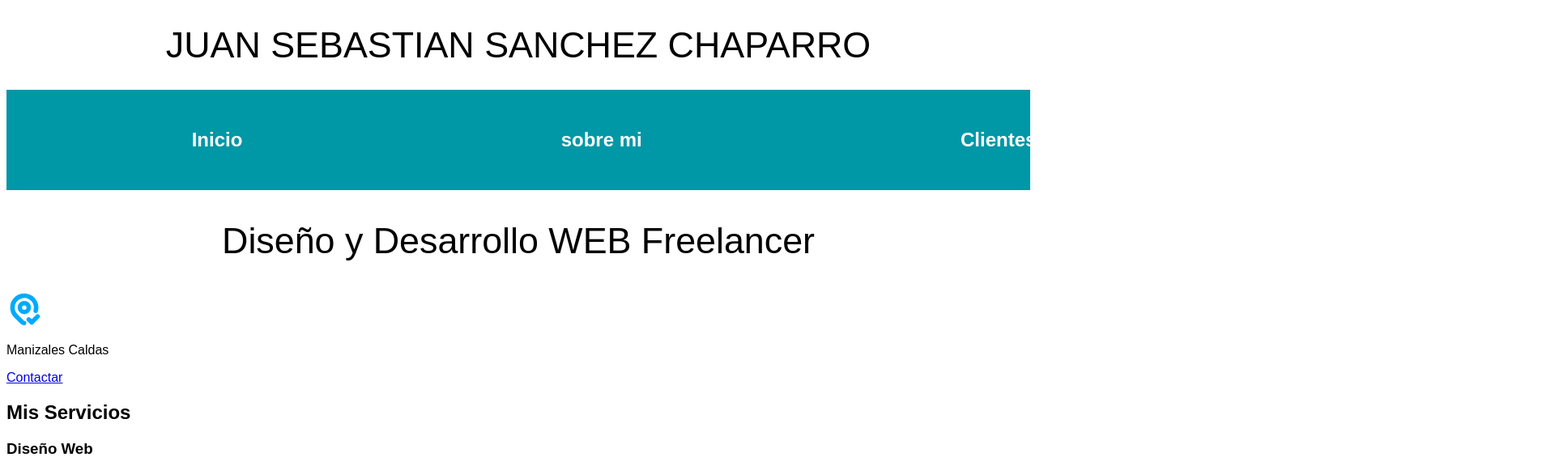
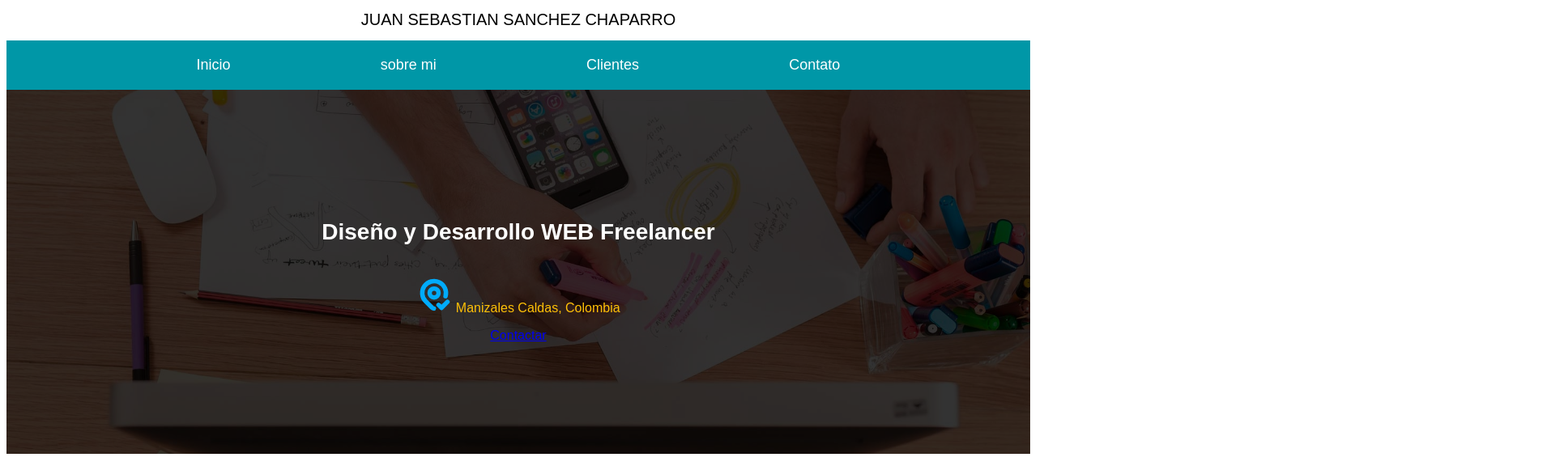
Before and after one commit to JSANCHEZZ21/PaginaWeb_v1, a plain HTML site: page index.html in a window 1280 px wide. Shown: the top 581 px of the page at 81% size, 1920 px wide, since content can reach past the window. Drawn offline with Linux system fonts and the light colour scheme.

Commit message:
PaginaWeb_v2

```diff
--- a/css/styles.css
+++ b/css/styles.css
@@ -4,20 +4,36 @@
     --terciario: #ffc107;
     --cuaternario: #757575;
     --quintenario: #0097a7;
-    --fuente principal: 3.8rem;
+    --fuente-principal: 3.8rem;
 }
 html{
-    font-size: 62.5;<--Establecer el tamaño de la fuente en 10px-->
+    font-size: 62.5%;
+    box-sizing: border-box;
+
+}
+*, *::before, *::after{/*Selecciona todos los elementos*/
+    box-sizing: border-box;
 }
 body{
     font-size: 16px; /*1 rem es igual a 10px*/
     font-family: 'Krub', sans-serif;/*Fuente de google fonts*/
 }
-
+h1{/*Encabezado 1*/
+    font-size: 3.8rem;
+}
+h2{
+    font-size: 2.8rem;
+}
+h3{
+    font-size: 1.8rem;
+}
+h1, h2, h3{/* encabezados alienados al centro*/
+    text-align: center;
+}
 .titulo {/*Clase titulo*/
 
     text-align: center;
-    font-size:2.8rem;
+    font-size:2rem;
     font-family: 'krub', sans-serif;
     font-weight: 400;/*Grosor de la fuente*/
 }
@@ -25,7 +41,7 @@ body{
 
 
 .contenedor{
-    width: 120rem;/*Centrar el contenido*/
+    max-width: 100rem;/*Centrar el contenido*/
     margin: 0 auto 0 auto;/*Centrar el contenido*/
 }
 
@@ -34,23 +50,64 @@ body{
     padding: 1rem 0;
 }
 .navegacion-principal{/*Navegacion principal*/
-    padding:1rem 0;
+    padding:1rem;
     background-color:var(white);
     display: flex;
-    flex-direction: row;
+    flex-direction: column;
     justify-content: space-around;
-    padding: 2.0rem;
+    padding: 1rem;
 
 
 }
 .navegacion-principal a{/*Enlaces de navegacion*/
     color: var(--primario);
     text-decoration: none;
-    font-size: 1.5rem;
-    font-weight: 700;
+    font-size:1rem;
+    font: weight 4px;
 }
-
+@media (min-width: 768px){
+    .navegacion-principal{
+        flex-direction: row;
+        justify-content: space-around;
+    }
+}
 .navegacion-principal a:hover{/*Cuando el mouse pasa por encima*/
     background-color: var(--terciario);
     color: var(--oscuro);
 }
+
+@media (min-width: 480px){/*Media query para pantallas de 480px en adelante*/
+    .navegacion-principal{
+        padding: 1.0rem;
+    }
+    .navegacion-principal a{
+        font-size: 1.8rem;
+    }
+}
+
+.hero{
+    background-image: url(../img/hero.jpg);/*Imagen de fondo*/
+    background-repeat: no-repeat;
+    background-size: cover;
+    height:450px;
+    position: relative;
+}
+.contenido-hero{
+    position:absolute;
+    background-color: rgb(0, 0, 0 , .8);
+    width: 100%;
+    height: 100%;
+    display: flex;
+    flex-direction: column;
+    align-items: center;
+    justify-content: center;
+
+}
+.contenido-hero h2,
+.contenido p {
+    color: var(--primario);
+
+}
+.ubicacion{
+    color: var(--terciario)
+}
--- a/index.html
+++ b/index.html
@@ -27,18 +27,20 @@
     </div>
 
 
-    <section>
-        <h2 class="titulo">Diseño y Desarrollo WEB <span>Freelancer</span></h2>
-
+    <section class ="hero">
+        <div class="contenido-hero">
+        <h2 >Diseño y Desarrollo WEB <span>Freelancer</span></h2>
+        <p>
             <svg xmlns="http://www.w3.org/2000/svg" class="icon icon-tabler icon-tabler-map-pin-check" width="44" height="44" viewBox="0 0 24 24" stroke-width="3" stroke="#00abfb" fill="none" stroke-linecap="round" stroke-linejoin="round">
                 <path stroke="none" d="M0 0h24v24H0z" fill="none"/>
                 <path d="M9 11a3 3 0 1 0 6 0a3 3 0 0 0 -6 0" />
                 <path d="M11.87 21.48a1.992 1.992 0 0 1 -1.283 -.58l-4.244 -4.243a8 8 0 1 1 13.355 -3.474" />
                 <path d="M15 19l2 2l4 -4" />
             </svg>
-
-        <p>Manizales Caldas </p>
+           <span class="ubicacion">Manizales Caldas, Colombia</span>
+        </p>
         <a href="#">Contactar</a>
+        </div>
     </section>
 
     <main> <!--definir el contenido principal de nuestro sitio web-->
```
Lines whose indentation alone changed are shown as unchanged.
